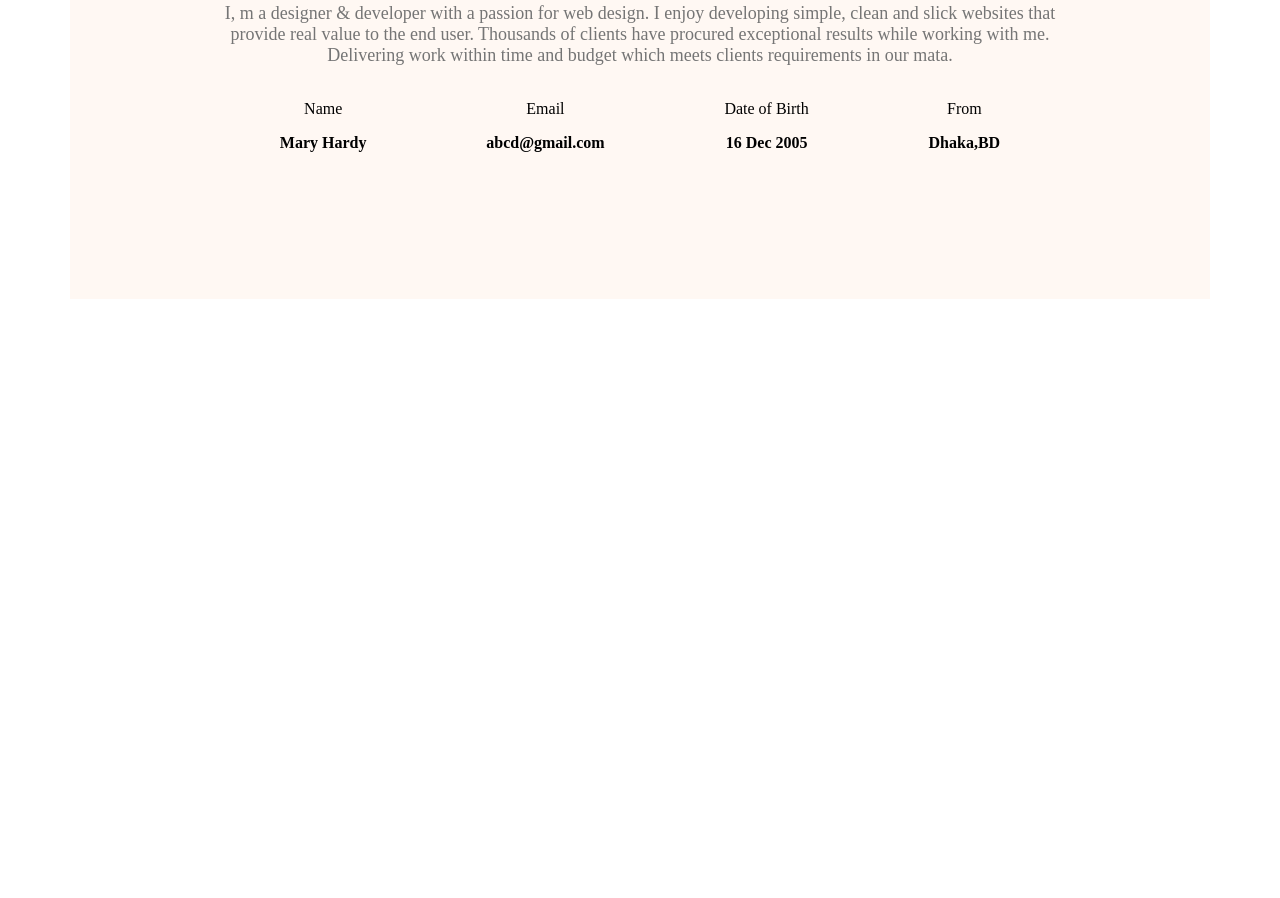
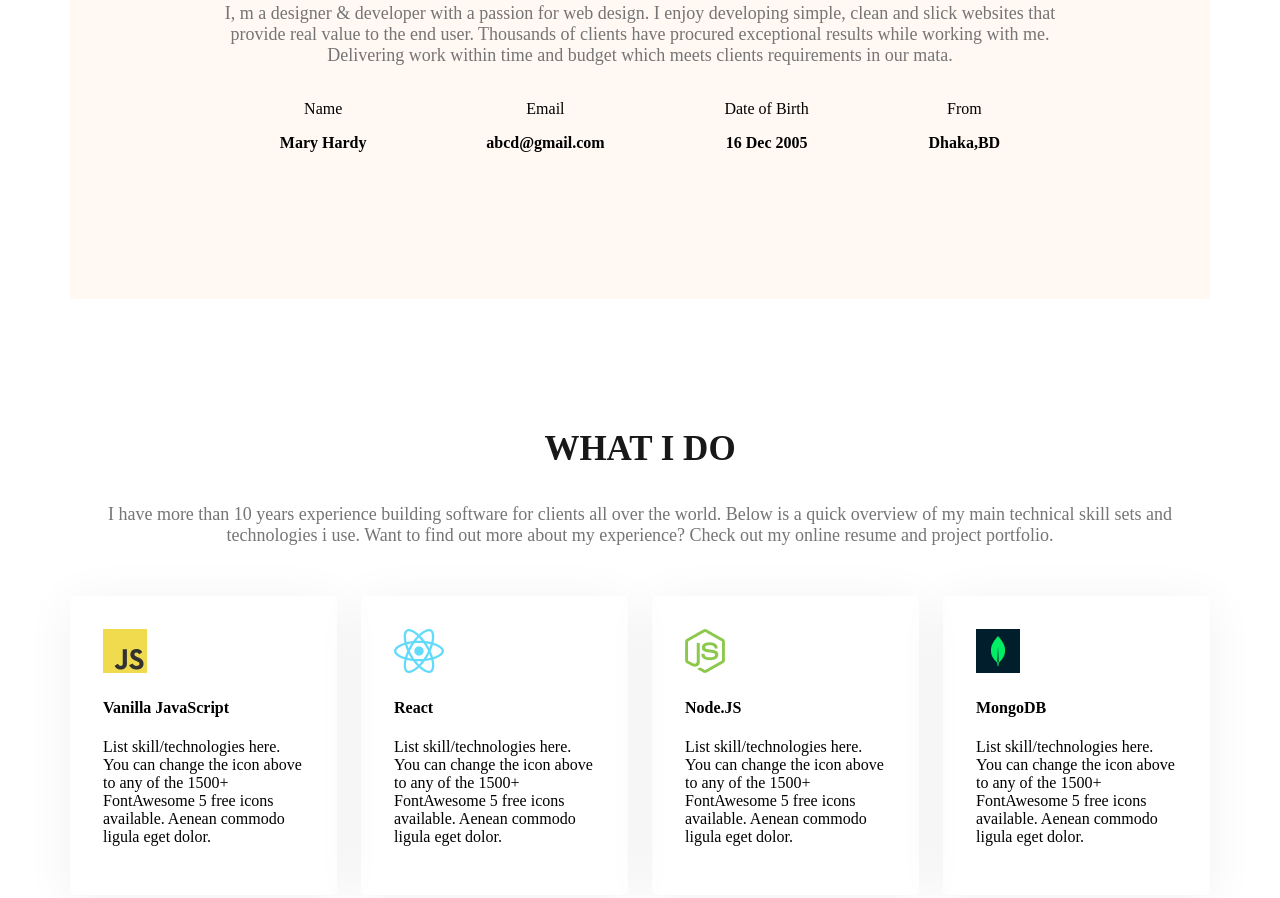
Before and after one commit to drTanvir181/web-dev-portfolio, a plain HTML site: page index.html in a window 1280 px wide. Shown: the part 1189-2087 px from the top of the page. Before the commit the page ends 1496 px from the top, so only its background shows below. Drawn offline with Linux system fonts and the light colour scheme.

Commit message:
4th commit

```diff
--- a/index.html
+++ b/index.html
@@ -54,6 +54,35 @@
             </div>
         </div>
 </section>
+<!-- what i do <section></section> -->
+   <section class="skills">
+    <h3 class="section-title text-primary">WHAT I DO</h3>
+    <p class="section-description text-primary">I have more than 10 years experience building software for clients all over the world. Below is a quick overview of my main technical skill sets and technologies i use. Want to find out more about my experience? Check out my online resume and project portfolio.</p>
+    <!-- .skill*4>img+h4.skill-title+p.skill-description -->
+    <div class="skills-container">
+        <div class="skill">
+            <img src="images/icons/js.png" alt="">
+            <h4 class="skill-title">Vanilla JavaScript</h4>
+            <p class="skill-description">List skill/technologies here. You can change the icon above to any of the 1500+ FontAwesome 5 free icons available. Aenean commodo ligula eget dolor.</p>
+        </div>
+        <div class="skill">
+            <img src="images/icons/react.png" alt="">
+            <h4 class="skill-title">React</h4>
+            <p class="skill-description">List skill/technologies here. You can change the icon above to any of the 1500+ FontAwesome 5 free icons available. Aenean commodo ligula eget dolor.</p>
+        </div>
+        <div class="skill">
+            <img src="images/icons/nodejs.png" alt="">
+            <h4 class="skill-title">Node.JS</h4>
+            <p class="skill-description">List skill/technologies here. You can change the icon above to any of the 1500+ FontAwesome 5 free icons available. Aenean commodo ligula eget dolor.</p>
+        </div>
+        <div class="skill">
+            <img src="images/icons/mongo.png" alt="">
+            <h4 class="skill-title">MongoDB</h4>
+            <p class="skill-description">List skill/technologies here. You can change the icon above to any of the 1500+ FontAwesome 5 free icons available. Aenean commodo ligula eget dolor.</p>
+        </div>
+    </div>
+
+   </section>
     </main>
     <footer>
 
--- a/styles/portfolio.css
+++ b/styles/portfolio.css
@@ -62,8 +62,19 @@ margin: 0 auto;}
 /* about */
 .about{padding: 131px 150px;
 text-align: center;
-margin-top: 130px;}
+}
+main section{margin-top: 130px;
+margin-bottom: 130px;}
 
 .item-description{font-weight: bold;}
 .about-items{display: flex;
+
 justify-content: space-around;}
+
+.text-primary{text-align: center;}
+/* skill section */
+.skills-container{display: flex;
+gap: 24px;margin-top: 50px;}
+.skill{padding: 33px;
+      box-shadow: 0 6px 50px 0 rgba(0, 0, 0,0.06);
+    border-radius: 5px;}
```
